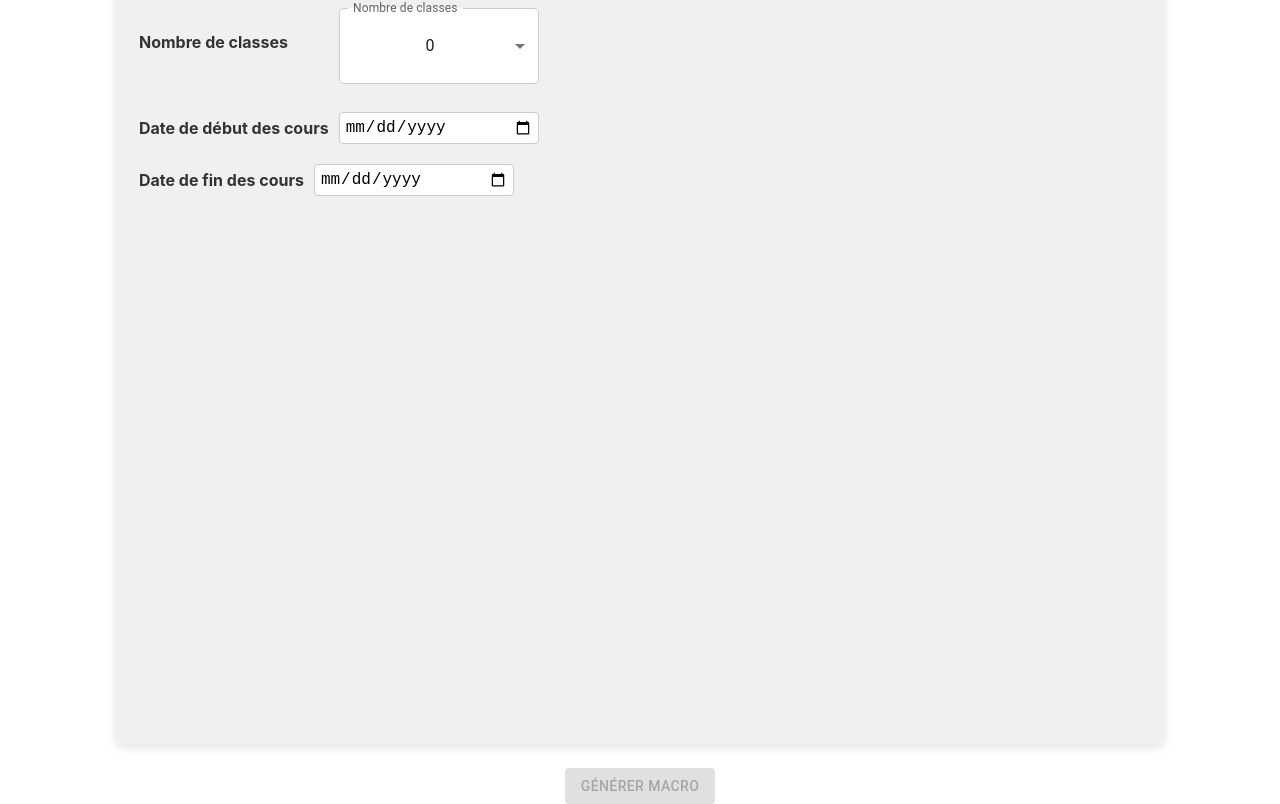
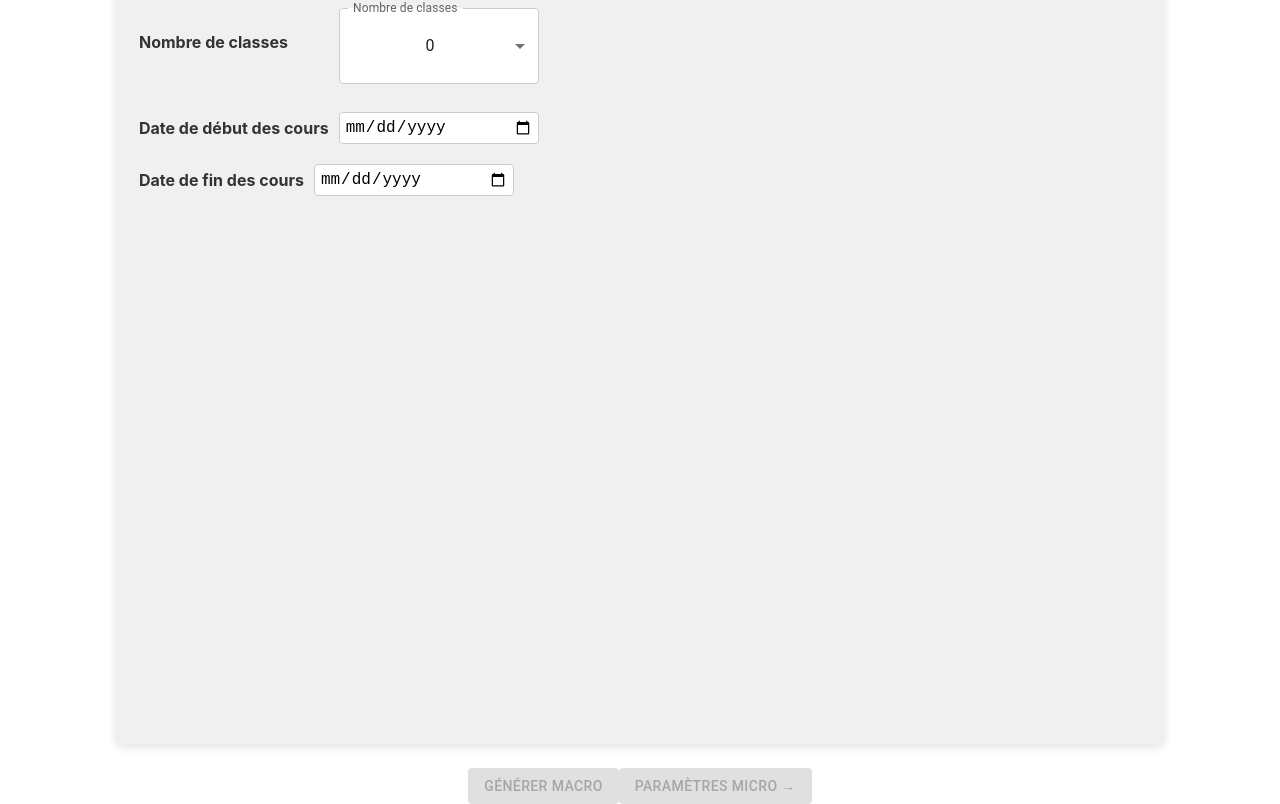
Before and after one commit to rozennrd/OPALE, a React (Vite) app in the folder BobPlanning.front/: page /parametres in a window 1280 px wide. Shown: the part 468-1272 px from the top of the page. Built offline with nearby package versions, Linux system fonts and the light colour scheme; no server answers.

Commit message:
Add micro settings button and disable it when data is not filled

```diff
--- a/BobPlanning.front/src/pages/Parametres.tsx
+++ b/BobPlanning.front/src/pages/Parametres.tsx
@@ -79,6 +79,7 @@ const Parametres: React.FC = () => {
   });
 
   const [isButtonDisabled, setIsButtonDisabled] = React.useState(true);
+  const [isMicroButtonDisabled, setIsMicroButtonDisabled] = React.useState(true);
   const [loading, setLoading] = React.useState(true); // État pour le chargement
 
   const [message, setMessage] = React.useState<string | null>(null);
@@ -131,6 +132,7 @@ const Parametres: React.FC = () => {
     // }
 
     setIsButtonDisabled(!isAllDataFilled());
+    setIsMicroButtonDisabled(!isAllDataFilled());
 
     const majPromosData = async () => {
       try {
@@ -208,6 +210,20 @@ const Parametres: React.FC = () => {
             Télécharger le fichier généré
           </a>
         )}
+        <Button
+          variant="contained"
+          onClick={handleSubmit}
+          disabled={isMicroButtonDisabled}
+          sx={{
+            backgroundColor: '#242424',  // Couleur d'arrière-plan personnalisée
+            color: '#FFFFFF',            // Couleur du texte
+            '&:hover': {
+              backgroundColor: '#E64A19',  // Couleur lorsque l'on survole le bouton
+            },
+            mt: 3,
+          }} >
+          Paramètres Micro →
+        </Button>
       </div>
     );
   } else {
```
